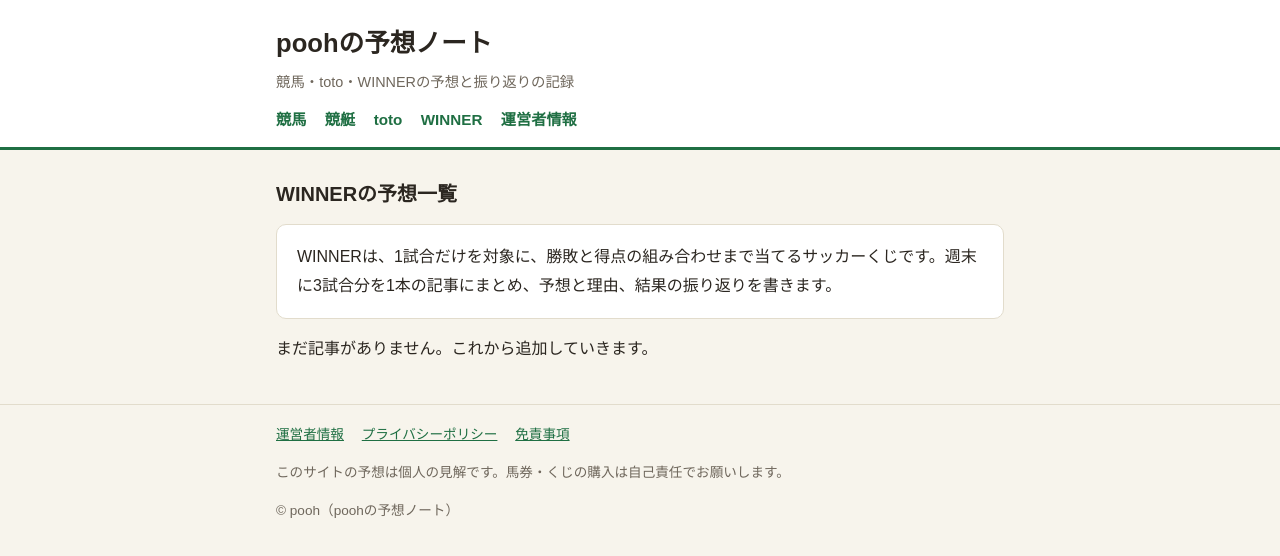
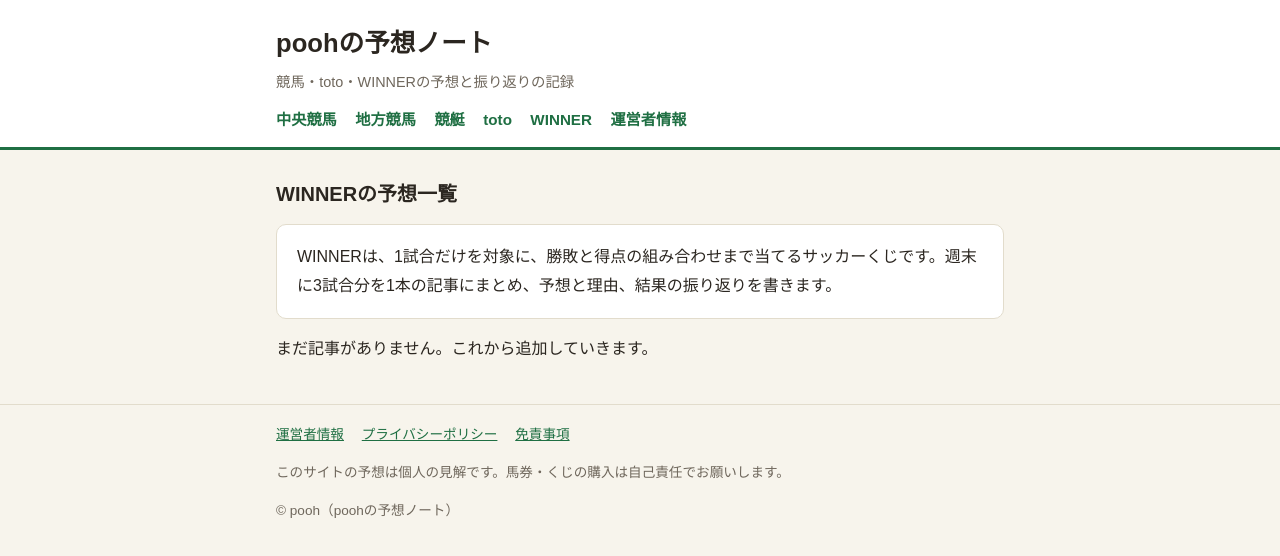
Before and after one commit to pooh-hug/pooh-yosou, a plain HTML site: page winner/index.html in a window 1280 px wide. Drawn offline with Linux system fonts and the light colour scheme.

```diff
--- a/winner/index.html
+++ b/winner/index.html
@@ -23,10 +23,11 @@
     <a class="site-title" href="../index.html">poohの予想ノート</a>
     <p class="site-tagline">競馬・toto・WINNERの予想と振り返りの記録</p>
     <nav class="site-nav">
-      <a href="../keiba/index.html">競馬</a>
-      <a href="../kyotei/index.html">競艇</a>
-      <a href="../toto/index.html">toto</a>
-      <a href="../winner/index.html">WINNER</a>
+      <a class="nav-keiba" href="../keiba/index.html">中央競馬</a>
+      <a class="nav-chiho" href="../chiho/index.html">地方競馬</a>
+      <a class="nav-kyotei" href="../kyotei/index.html">競艇</a>
+      <a class="nav-toto" href="../toto/index.html">toto</a>
+      <a class="nav-winner" href="../winner/index.html">WINNER</a>
       <a href="../about.html">運営者情報</a>
     </nav>
   </div>
@@ -35,7 +36,7 @@
 
 <h1 class="section-title">WINNERの予想一覧</h1>
 
-<div class="cat-intro card">
+<div class="cat-intro card cat-winner">
   <p>WINNERは、1試合だけを対象に、勝敗と得点の組み合わせまで当てるサッカーくじです。週末に3試合分を1本の記事にまとめ、予想と理由、結果の振り返りを書きます。</p>
 </div>
 
```
